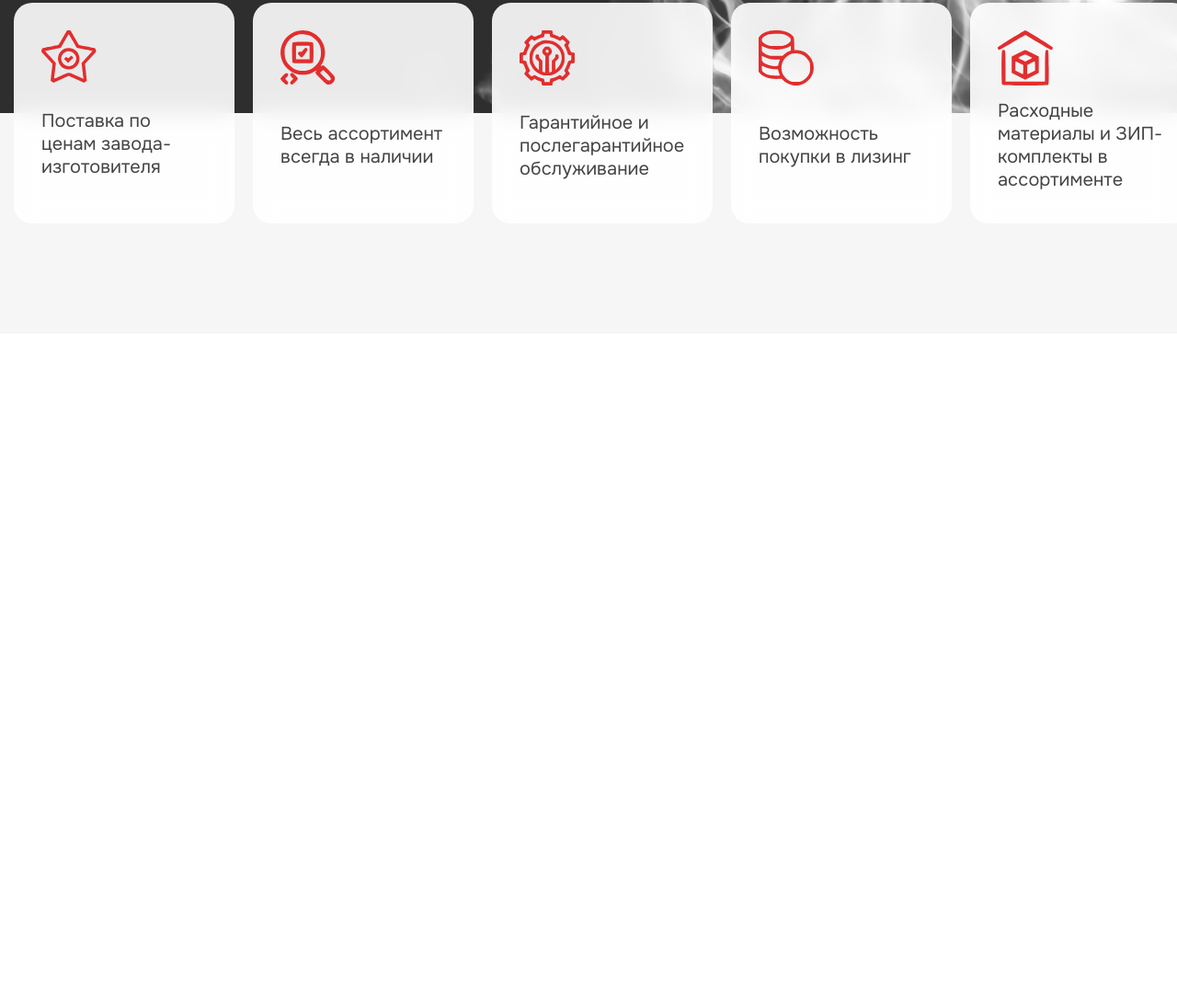
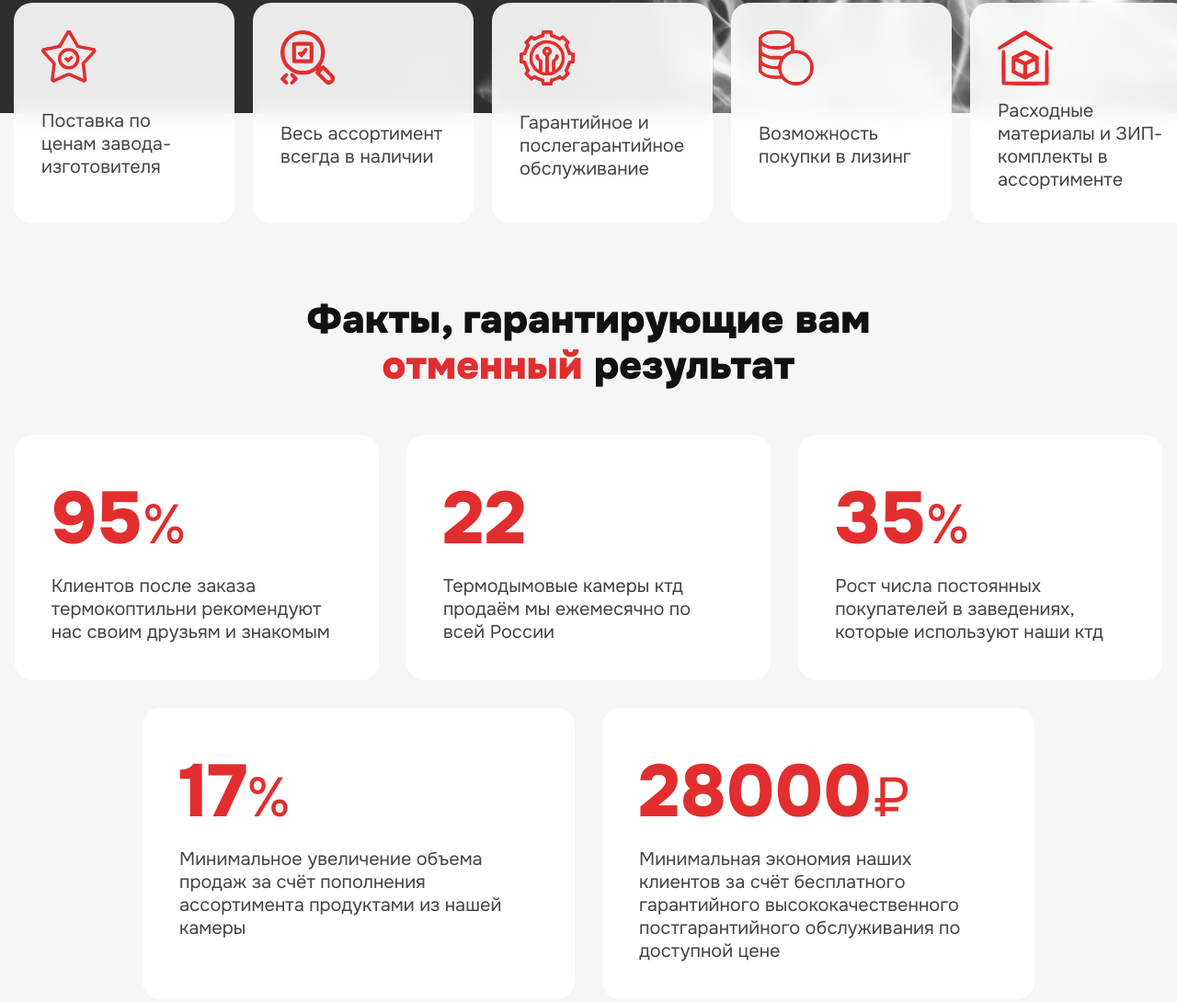
Before and after one commit to theibd56/tsg, a website built with Vite: page index.html in a window 1280 px wide. Shown: the part 806-1896 px from the top of the page at 92% size. Before the commit the page ends 1169 px from the top, so only its background shows below. Built offline with nearby package versions, Linux system fonts and the light colour scheme.

Commit message:
facts section has been created

```diff
--- a/index.html
+++ b/index.html
@@ -143,6 +143,56 @@
           </div>
         </div>
       </section>
+      <section class="facts">
+        <div class="facts-container container">
+          <h2 class="facts-title">
+            Факты, гарантирующие вам
+            <span>отменный</span> результат
+          </h2>
+          <div class="facts-wrapper">
+            <div class="facts-item">
+              <div class="facts-item__title">
+                95<span>%</span>
+              </div>
+              <div class="facts-item__descr">
+                Клиентов после заказа термокоптильни рекомендуют нас своим друзьям и знакомым
+              </div>
+            </div>
+            <div class="facts-item">
+              <div class="facts-item__title">
+                22
+              </div>
+              <div class="facts-item__descr">
+                Термодымовые камеры ктд продаём мы ежемесячно по всей России
+              </div>
+            </div>
+            <div class="facts-item">
+              <div class="facts-item__title">
+                35<span>%</span>
+              </div>
+              <div class="facts-item__descr">
+                Рост числа постоянных покупателей в заведениях, которые используют наши ктд
+              </div>
+            </div>
+            <div class="facts-item big">
+              <div class="facts-item__title">
+                17<span>%</span>
+              </div>
+              <div class="facts-item__descr">
+                Минимальное увеличение объема продаж за счёт пополнения ассортимента продуктами из нашей камеры
+              </div>
+            </div>
+            <div class="facts-item big">
+              <div class="facts-item__title">
+                28000<span>₽</span>
+              </div>
+              <div class="facts-item__descr">
+                Минимальная экономия наших клиентов за счёт бесплатного гарантийного высококачественного постгарантийного обслуживания по доступной цене
+              </div>
+            </div>
+          </div>
+        </div>
+      </section>
     </main>
     <footer class="footer">
 
--- a/sass/_blocks.scss
+++ b/sass/_blocks.scss
@@ -1,4 +1,5 @@
 @use 'blocks/header';
 @use 'blocks/promo';
 @use 'blocks/advantages';
+@use 'blocks/facts';
 @use 'blocks/footer';
--- /dev/null
+++ b/sass/blocks/_facts.scss
@@ -0,0 +1,45 @@
+.facts {
+  margin-top: -40px;
+  padding-bottom: 100px;
+  background: #F6F6F6;
+  &-title {
+    margin: 0 auto 50px;
+    max-width:750px;
+    span {
+      color: var(--accent-color)
+    }
+  }
+  &-wrapper {
+    display: flex;
+    gap: 30px;
+    justify-content: center;
+    flex-wrap: wrap;
+  }
+  &-item {
+    max-width: calc(33.3% - 20px);
+    padding: 40px;
+    border-radius: 20px;
+    background: #FFF;
+    &__title {
+      color: var(--accent-color);
+      font-size: 80px;
+      font-weight: 800;
+      line-height: normal;
+      span {
+        font-weight: 400;
+        font-size: 60px;
+      }
+    }
+    &__descr {
+      margin-top: 10px;
+
+      color: #444;
+      font-size: 20px;
+      font-weight: 400;
+      line-height: normal;
+    }
+    &.big {
+      max-width: calc(39.2% - 20px);
+    }
+  }
+}
```
